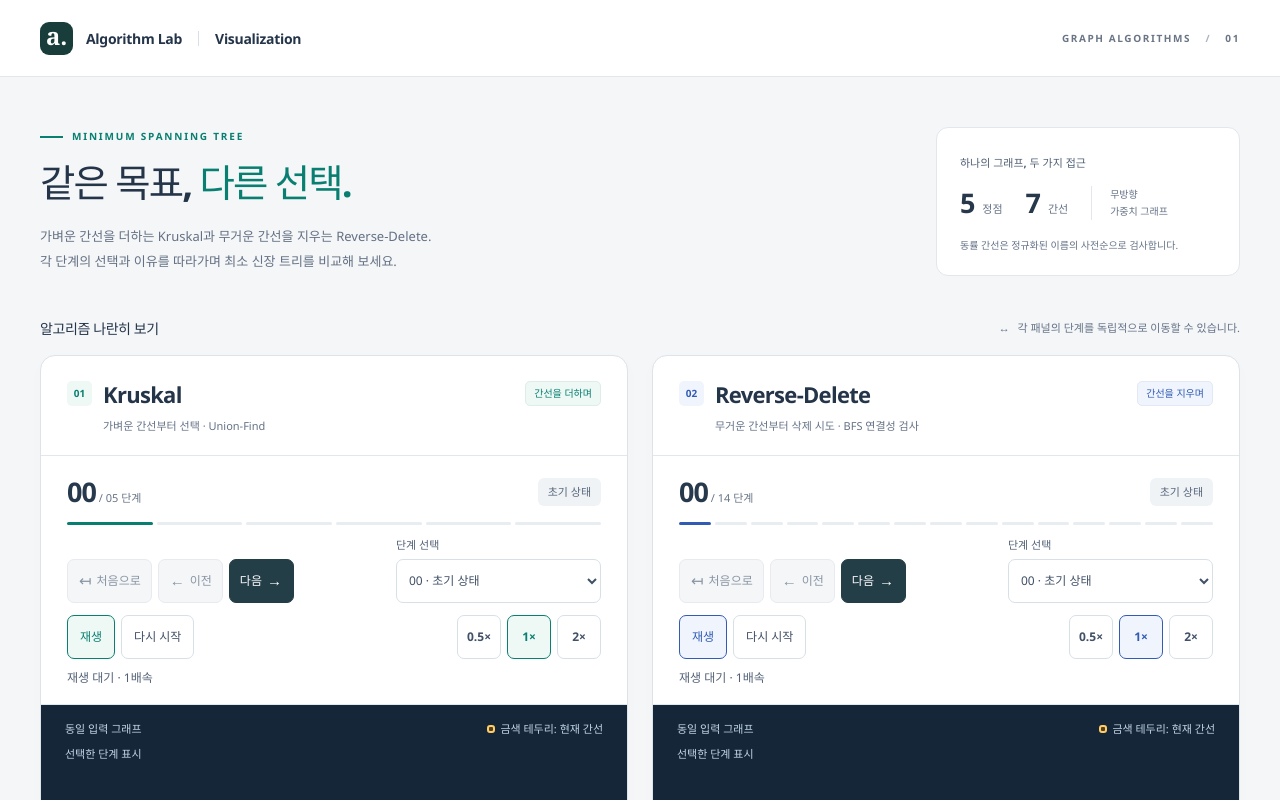
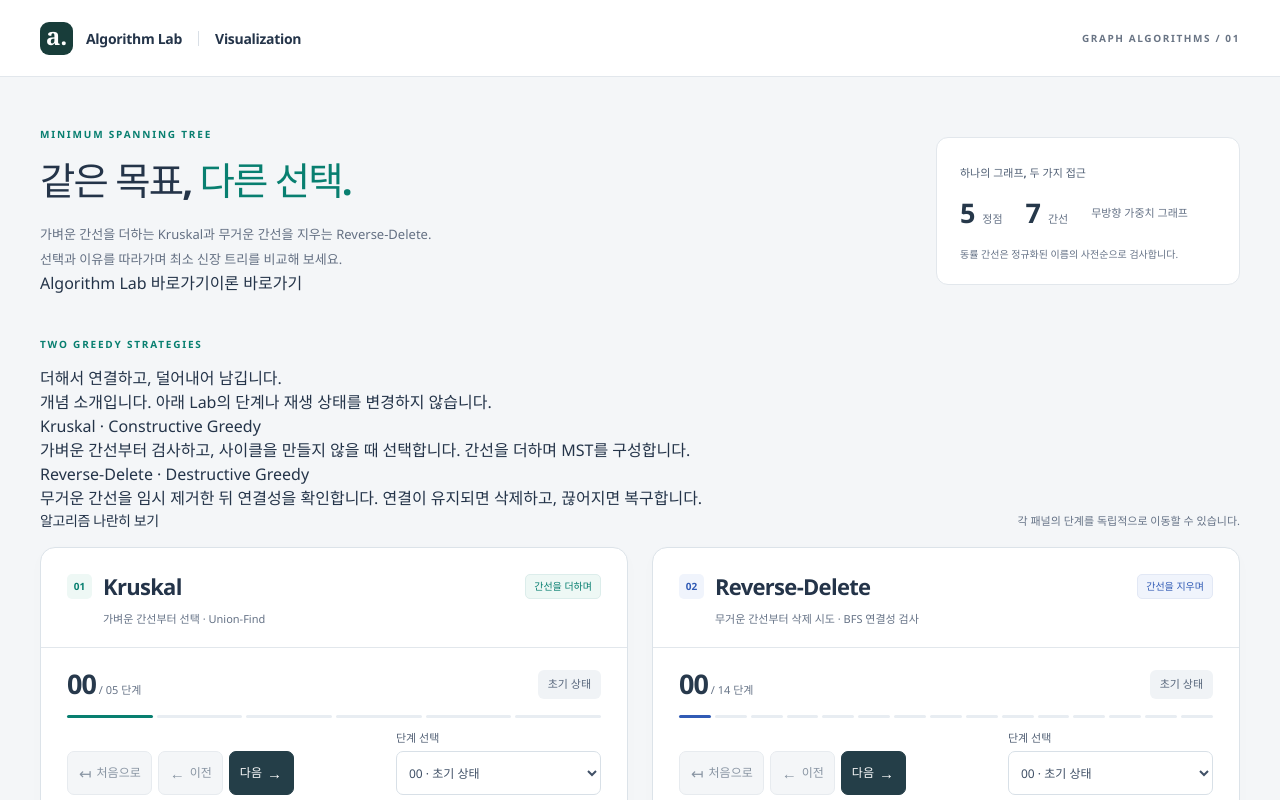
Before and after one commit to ilwoo-maker/Algorithm_Visualization, a React (Vite) app: page / in a window 1280 px wide. Shown: the top 800 px of the page. Built offline with nearby package versions, Linux system fonts and the light colour scheme.

Commit message:
feat: structure MST learning page into independent sections

```diff
--- a/src/App.tsx
+++ b/src/App.tsx
@@ -1,71 +1,21 @@
 import { ASSIGNMENT_GRAPH } from './algorithms/fixtures'
 import { kruskal } from './algorithms/kruskal'
 import { reverseDelete } from './algorithms/reverseDelete'
-import { AlgorithmPanel } from './components/AlgorithmPanel'
-import type { MstRun } from './algorithms/types'
+import { MstHeroSection } from './components/MstHeroSection'
+import { AlgorithmConceptSection } from './components/AlgorithmConceptSection'
+import { AlgorithmLabSection } from './components/AlgorithmLabSection'
+import { TheorySection } from './components/TheorySection'
 
-// Compute the immutable records once; each panel only selects a snapshot.
+// Immutable records are computed once. Hero has no access to Lab owners.
 const runs = [kruskal(ASSIGNMENT_GRAPH), reverseDelete(ASSIGNMENT_GRAPH)]
-const completedRuns = runs.flatMap((result) => result.ok ? [result.value] : [])
-
-function FinalComparison({ results }: { results: readonly MstRun[] }) {
-  return (
-    <section className="final-comparison" aria-labelledby="final-comparison-title">
-      <div className="final-comparison-heading">
-        <p className="eyebrow">THE SAME GOAL</p>
-        <h2 id="final-comparison-title">샘플 그래프의 최종 실행 결과</h2>
-        <p>위 패널의 현재 단계와 별개로, 각 알고리즘의 마지막 실행 결과를 비교합니다.</p>
-      </div>
-      <table>
-        <caption className="sr-only">샘플 그래프의 최종 MST와 알고리즘 접근 방식 비교</caption>
-        <thead><tr><th scope="col">비교 항목</th>{results.map((run) => <th scope="col" key={run.algorithm}>{run.algorithm === 'kruskal' ? 'Kruskal' : 'Reverse-Delete'}</th>)}</tr></thead>
-        <tbody>
-          <tr><th scope="row">접근 방식</th>{results.map((run) => <td key={run.algorithm}>{run.algorithm === 'kruskal' ? '작은 가중치부터 선택' : '큰 가중치부터 삭제 시도'}</td>)}</tr>
-          <tr><th scope="row">핵심 판단</th>{results.map((run) => <td key={run.algorithm}>{run.algorithm === 'kruskal' ? '사이클 발생 여부' : '연결성 유지 여부'}</td>)}</tr>
-          <tr><th scope="row">최종 MST</th>{results.map((run) => <td key={run.algorithm}>{run.mst.map((edge) => edge.name).join(', ')}</td>)}</tr>
-          <tr><th scope="row">최종 가중치</th>{results.map((run) => <td className="final-weight" key={run.algorithm}>{run.totalWeight}</td>)}</tr>
-        </tbody>
-      </table>
-      <p className="tie-note">이 샘플에서는 두 MST가 같습니다. 일반적으로 가중치가 같은 간선이 있으면 최적 MST의 간선 집합이 달라질 수 있으며, 최적 가중치가 일치하는 것이 중요합니다.</p>
-    </section>
-  )
+const completedRuns = runs.flatMap(result => result.ok ? [result.value] : [])
+export default function App() {
+  return <>
+    <a className="skip-link" href="#comparison">비교 화면으로 건너뛰기</a>
+    <header className="site-header"><div className="page-width header-inner"><div className="brand"><span className="brand-mark" aria-hidden="true">a.</span>Algorithm Lab<span className="brand-divider" />Visualization</div><span className="header-label">GRAPH ALGORITHMS / 01</span></div></header>
+    <main className="page-width">
+      <MstHeroSection /><AlgorithmConceptSection /><AlgorithmLabSection runs={runs} /><TheorySection results={completedRuns} />
+      <footer className="page-footer"><span>Algorithm Visualization</span><p>간선의 색·선 모양·상태명을 함께 확인하세요. 단계별 가중치는 현재 활성 간선의 합입니다.</p></footer>
+    </main>
+  </>
 }
-
-function App() {
-  return (
-    <>
-      <a className="skip-link" href="#comparison">비교 화면으로 건너뛰기</a>
-      <header className="site-header">
-        <div className="page-width header-inner">
-          <div className="brand"><span className="brand-mark" aria-hidden="true">a.</span>Algorithm Lab<span className="brand-divider" />Visualization</div>
-          <span className="header-label">GRAPH ALGORITHMS <span aria-hidden="true">/</span> 01</span>
-        </div>
-      </header>
-      <main className="page-width">
-        <section className="intro" aria-labelledby="page-title">
-          <div>
-            <p className="eyebrow"><span className="eyebrow-line" />MINIMUM SPANNING TREE</p>
-            <h1 id="page-title">같은 목표, <span>다른 선택.</span></h1>
-            <p className="intro-copy">가벼운 간선을 더하는 Kruskal과 무거운 간선을 지우는 Reverse-Delete.<br className="desktop-break" />각 단계의 선택과 이유를 따라가며 최소 신장 트리를 비교해 보세요.</p>
-          </div>
-          <aside className="input-summary" aria-label="공통 입력 그래프">
-            <span className="summary-kicker">하나의 그래프, 두 가지 접근</span>
-            <div className="summary-numbers"><span><strong>5</strong> 정점</span><span><strong>7</strong> 간선</span><span className="graph-type">무방향<br />가중치 그래프</span></div>
-            <p>동률 간선은 정규화된 이름의 사전순으로 검사합니다.</p>
-          </aside>
-        </section>
-
-        <div className="comparison-heading"><h2>알고리즘 나란히 보기</h2><p><span aria-hidden="true">↔</span> 각 패널의 단계를 독립적으로 이동할 수 있습니다.</p></div>
-        <div id="comparison" className="comparison-grid" tabIndex={-1}>
-          {runs.map((result, index) => result.ok
-            ? <AlgorithmPanel key={result.value.algorithm} run={result.value} />
-            : <p role="alert" key={index}>그래프를 준비하지 못했습니다: {result.error.message}</p>)}
-        </div>
-        {completedRuns.length === 2 && <FinalComparison results={completedRuns} />}
-        <footer className="page-footer"><span>Algorithm Visualization</span><p>간선의 색·선 모양·상태명을 함께 확인하세요. 단계별 가중치는 현재 활성 간선의 합입니다.</p><span>KRUSKAL / REVERSE-DELETE</span></footer>
-      </main>
-    </>
-  )
-}
-
-export default App
--- /dev/null
+++ b/src/components/AlgorithmConceptSection.tsx
@@ -0,0 +1,6 @@
+export function AlgorithmConceptSection() {
+  return <section className="concept-section" aria-label="알고리즘 개념 비교">
+    <p className="eyebrow">TWO GREEDY STRATEGIES</p><h2>더해서 연결하고, 덜어내어 남깁니다.</h2><p>개념 소개입니다. 아래 Lab의 단계나 재생 상태를 변경하지 않습니다.</p>
+    <div className="concept-grid"><article><h3>Kruskal · Constructive Greedy</h3><p>가벼운 간선부터 검사하고, 사이클을 만들지 않을 때 선택합니다. 간선을 더하며 MST를 구성합니다.</p></article><article><h3>Reverse-Delete · Destructive Greedy</h3><p>무거운 간선을 임시 제거한 뒤 연결성을 확인합니다. 연결이 유지되면 삭제하고, 끊어지면 복구합니다.</p></article></div>
+  </section>
+}
--- /dev/null
+++ b/src/components/AlgorithmLabSection.tsx
@@ -0,0 +1,8 @@
+import type { MstRun, Result } from '../algorithms/types'
+import { AlgorithmPanel } from './AlgorithmPanel'
+export function AlgorithmLabSection({ runs }: { runs: readonly Result<MstRun>[] }) {
+  return <section aria-label="Algorithm Lab" className="lab-section" id="comparison" tabIndex={-1}>
+    <div className="comparison-heading"><h2>알고리즘 나란히 보기</h2><p>각 패널의 단계를 독립적으로 이동할 수 있습니다.</p></div>
+    <div className="comparison-grid">{runs.map((result, index) => result.ok ? <AlgorithmPanel key={result.value.algorithm} run={result.value} /> : <p role="alert" key={index}>그래프를 준비하지 못했습니다: {result.error.message}</p>)}</div>
+  </section>
+}
--- /dev/null
+++ b/src/components/MstHeroSection.tsx
@@ -0,0 +1,8 @@
+export function MstHeroSection() {
+  return <section className="intro hero-section" aria-label="MST 도입">
+    <div><p className="eyebrow">MINIMUM SPANNING TREE</p><h1>같은 목표, <span>다른 선택.</span></h1>
+      <p className="intro-copy">가벼운 간선을 더하는 Kruskal과 무거운 간선을 지우는 Reverse-Delete.<br />선택과 이유를 따라가며 최소 신장 트리를 비교해 보세요.</p>
+      <nav className="section-links" aria-label="페이지 탐색"><a href="#comparison">Algorithm Lab 바로가기</a><a href="#theory">이론 바로가기</a></nav>
+    </div><aside className="input-summary" aria-label="공통 입력 그래프"><span className="summary-kicker">하나의 그래프, 두 가지 접근</span><div className="summary-numbers"><span><strong>5</strong> 정점</span><span><strong>7</strong> 간선</span><span>무방향 가중치 그래프</span></div><p>동률 간선은 정규화된 이름의 사전순으로 검사합니다.</p></aside>
+  </section>
+}
--- /dev/null
+++ b/src/components/TheorySection.tsx
@@ -0,0 +1,31 @@
+import type { MstRun } from '../algorithms/types'
+
+function FinalComparison({ results }: { results: readonly MstRun[] }) {
+  return (
+    <section className="final-comparison" aria-labelledby="final-comparison-title">
+      <div className="final-comparison-heading">
+        <p className="eyebrow">THE SAME GOAL</p>
+        <h3 id="final-comparison-title">샘플 그래프의 최종 실행 결과</h3>
+        <p>위 패널의 현재 단계와 별개로, 각 알고리즘의 마지막 실행 결과를 비교합니다.</p>
+      </div>
+      <table>
+        <caption className="sr-only">샘플 그래프의 최종 MST와 알고리즘 접근 방식 비교</caption>
+        <thead><tr><th scope="col">비교 항목</th>{results.map((run) => <th scope="col" key={run.algorithm}>{run.algorithm === 'kruskal' ? 'Kruskal' : 'Reverse-Delete'}</th>)}</tr></thead>
+        <tbody>
+          <tr><th scope="row">접근 방식</th>{results.map((run) => <td key={run.algorithm}>{run.algorithm === 'kruskal' ? '작은 가중치부터 선택' : '큰 가중치부터 삭제 시도'}</td>)}</tr>
+          <tr><th scope="row">핵심 판단</th>{results.map((run) => <td key={run.algorithm}>{run.algorithm === 'kruskal' ? '사이클 발생 여부' : '연결성 유지 여부'}</td>)}</tr>
+          <tr><th scope="row">최종 MST</th>{results.map((run) => <td key={run.algorithm}>{run.mst.map((edge) => edge.name).join(', ')}</td>)}</tr>
+          <tr><th scope="row">최종 가중치</th>{results.map((run) => <td className="final-weight" key={run.algorithm}>{run.totalWeight}</td>)}</tr>
+        </tbody>
+      </table>
+      <p className="tie-note">이 샘플에서는 두 MST가 같습니다. 일반적으로 가중치가 같은 간선이 있으면 최적 MST의 간선 집합이 달라질 수 있으며, 최적 가중치가 일치하는 것이 중요합니다.</p>
+    </section>
+  )
+}
+
+export function TheorySection({ results }: { results: readonly MstRun[] }) {
+  return <section id="theory" aria-label="이론과 비교" className="theory-section" tabIndex={-1}>
+    <h2>이론과 비교</h2>
+    <FinalComparison results={results} />
+  </section>
+}
```
Also changed, not shown: 4 other files (tests, documents, lock files or other folders).
